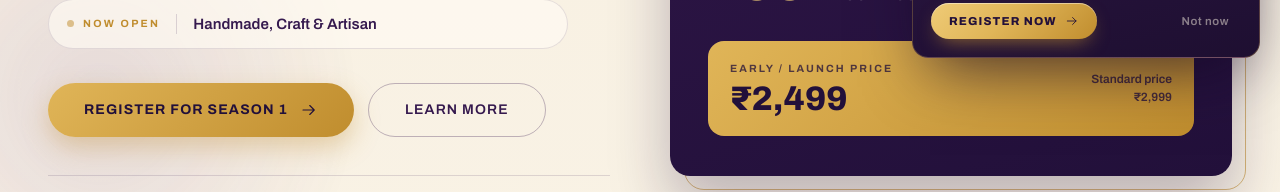
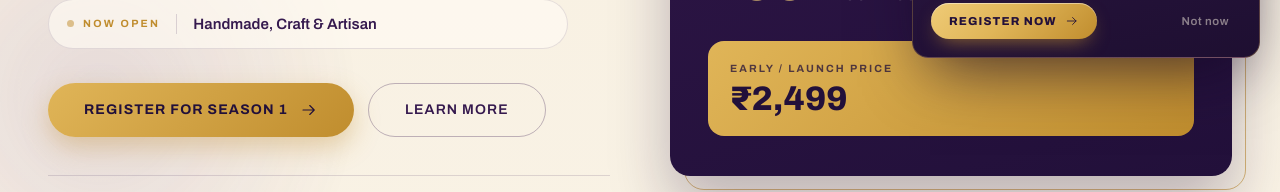
Before and after one commit to roshan-ds-tech/TGL_networking, a React (Vite) app: page / in a window 1280 px wide. Shown: the part 722-914 px from the top of the page. Built offline with nearby package versions, Linux system fonts and the light colour scheme; no server answers.

Commit message:
remvoed the standard price text from the hero section

```diff
--- a/src/sections/Hero.jsx
+++ b/src/sections/Hero.jsx
@@ -185,11 +185,6 @@ export default function Hero({ tickerRef, daysLeftLabel, cdD, cdH, cdM, cdS }) {
                   ₹2,499
                 </p>
               </div>
-              <p style={{ margin: '0', fontSize: '12px', textAlign: 'right', color: 'rgba(34,16,58,0.78)', fontWeight: '600', lineHeight: '1.5' }}>
-                Standard price
-                <br />
-                ₹2,999
-              </p>
             </div>
           </div>
         </div>
```
